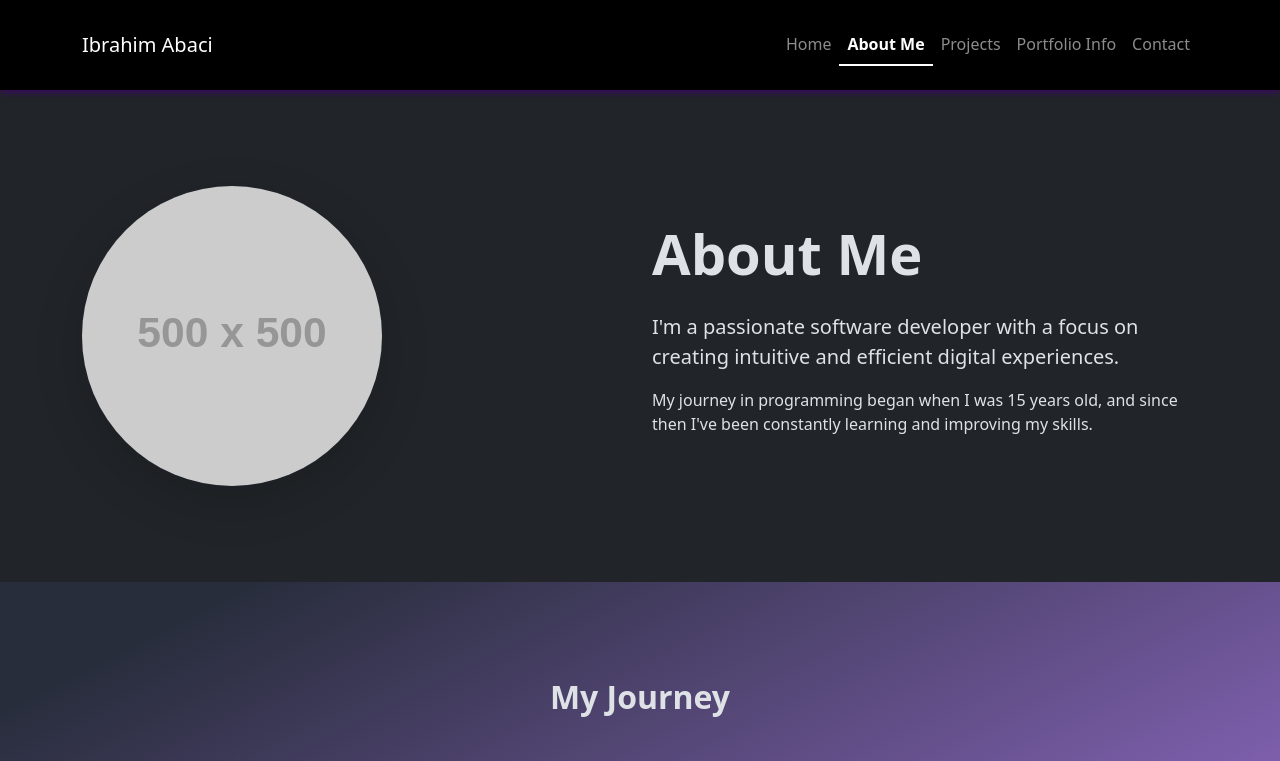
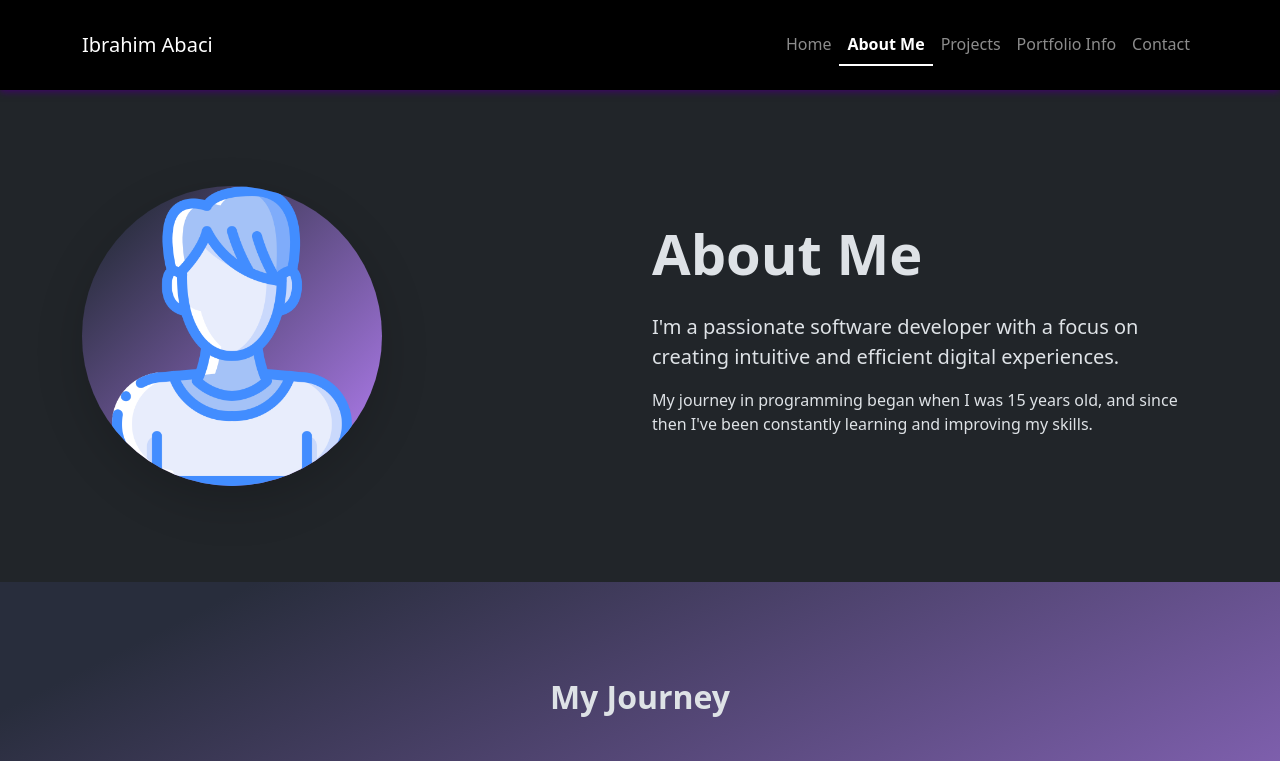
Before and after one commit to IbrahimAbaci/IbrahimAbaci.github.io, a plain HTML site: page about-me.html in a window 1280 px wide. Shown: the top 761 px of the page. Drawn offline with nearby package versions, Linux system fonts and the light colour scheme; placeholder pictures from the web are drawn by us.

Commit message:
Profile pic
I put a profile picture in my about-me and changed the background colour.

```diff
--- a/CSS/styles.css
+++ b/CSS/styles.css
@@ -74,6 +74,9 @@ img {
 .nav-shadow {
   box-shadow: 0 2px 7px rgb(62, 6, 102);
 }
+.profile-about-me {
+  background: linear-gradient(to bottom right, #282d3c 10%, #a777e3 90%);
+}
 
 /* PROJECTS */
 .project-card {
--- a/about-me.html
+++ b/about-me.html
@@ -55,9 +55,9 @@
         <div class="row align-items-center">
           <div class="col-lg-6 animate__animated animate__fadeInLeft">
             <img
-              src="https://via.placeholder.com/500x500"
+              src="IMG/male.png"
               alt="Profile"
-              class="img-fluid rounded-circle shadow-lg"
+              class="profile-about-me img-fluid rounded-circle shadow-lg"
             />
           </div>
           <div class="col-lg-6 animate__animated animate__fadeInRight">
```
